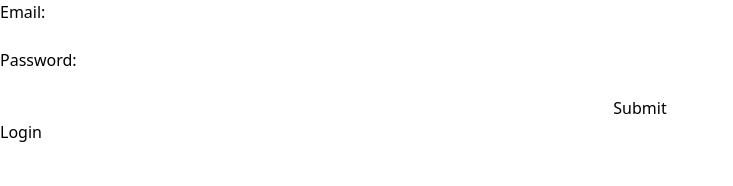
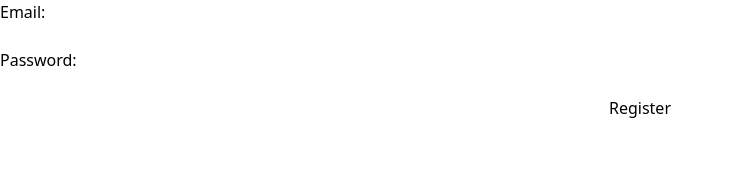
Before and after one commit to HenriqueVerasAraujo/poll-app-frontend, a React (Create React App) app: page /login in a window 1280 px wide. Shown: the top 186 px of the page, without its empty margins (0-733 px from the left). Built offline with nearby package versions, Linux system fonts and the light colour scheme; the HTML template or start-up script is replaced by a standard one.

Commit message:
Set token to localstorage

```diff
--- a/src/components/LoginForm.jsx
+++ b/src/components/LoginForm.jsx
@@ -1,8 +1,10 @@
 import React from 'react';
+import axios from 'axios';
+import { useNavigate } from 'react-router-dom';
 import { z } from 'zod';
 import { zodResolver } from '@hookform/resolvers/zod';
 import { useForm } from 'react-hook-form';
-import { useNavigate } from 'react-router-dom';
+import { urlApi } from '../helpers/urlApi';
 
 export default function LoginForm() {
     const navigate = useNavigate();
@@ -21,9 +23,11 @@ export default function LoginForm() {
         resolver: zodResolver(schema)
     });
 
-    const submitForm = (data) => {
-        navigate('/deu-certo')
-        console.log('worked', data);
+    const submitForm = async(data) => {
+        const check = await axios.post(`${urlApi}user/login`, data);
+        if (check.data.token) {
+            localStorage.setItem('token', check.data.token);
+        };
     };
 
   return (
@@ -37,7 +41,7 @@ export default function LoginForm() {
             <input type="password" {...register('password')} />
             {errors.password && <span>{errors.password.message}</span> }
 
-            <input type="submit" /> Login
+            <button type="submit">Register</button>
         </form>
     </div>
   )
```
